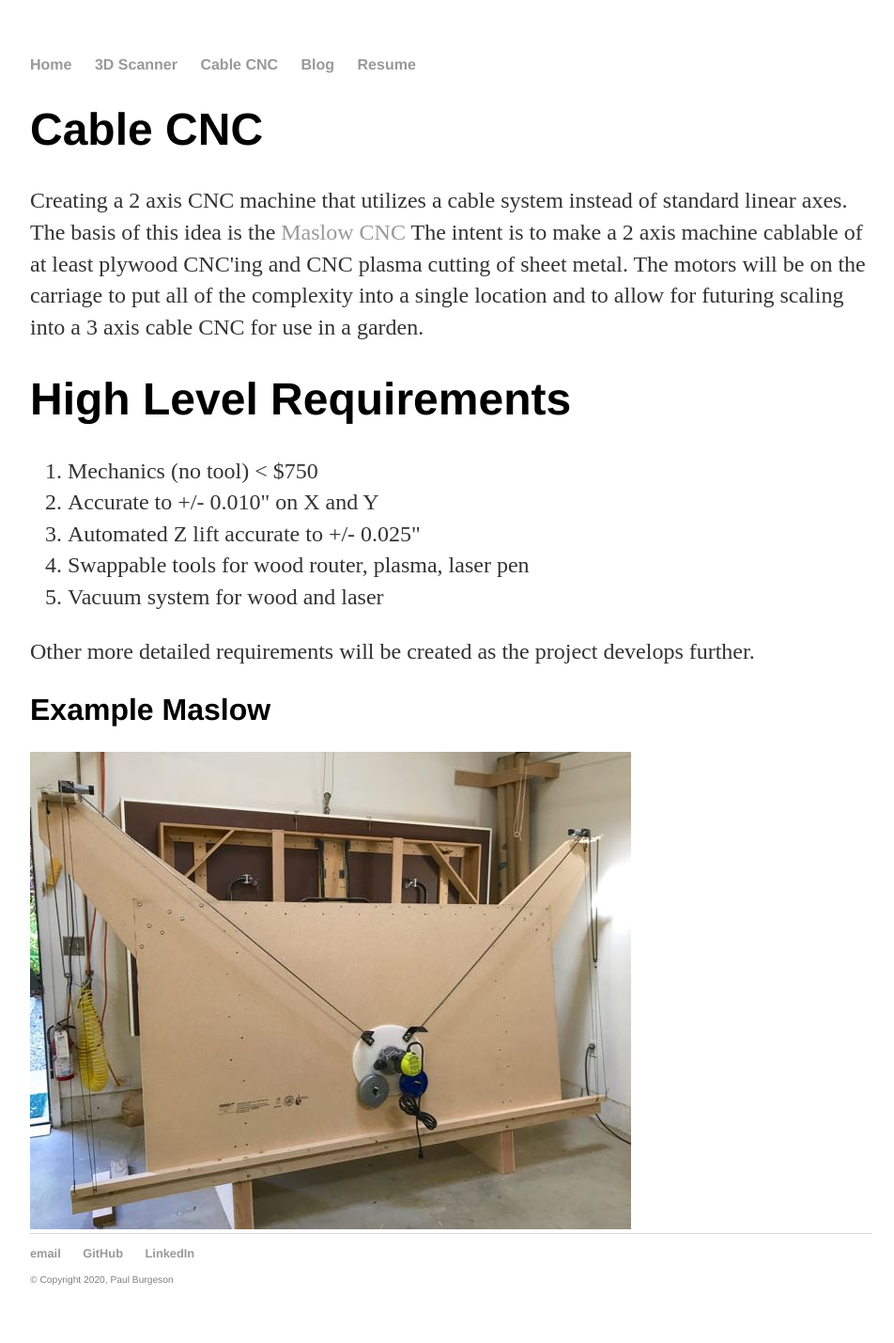
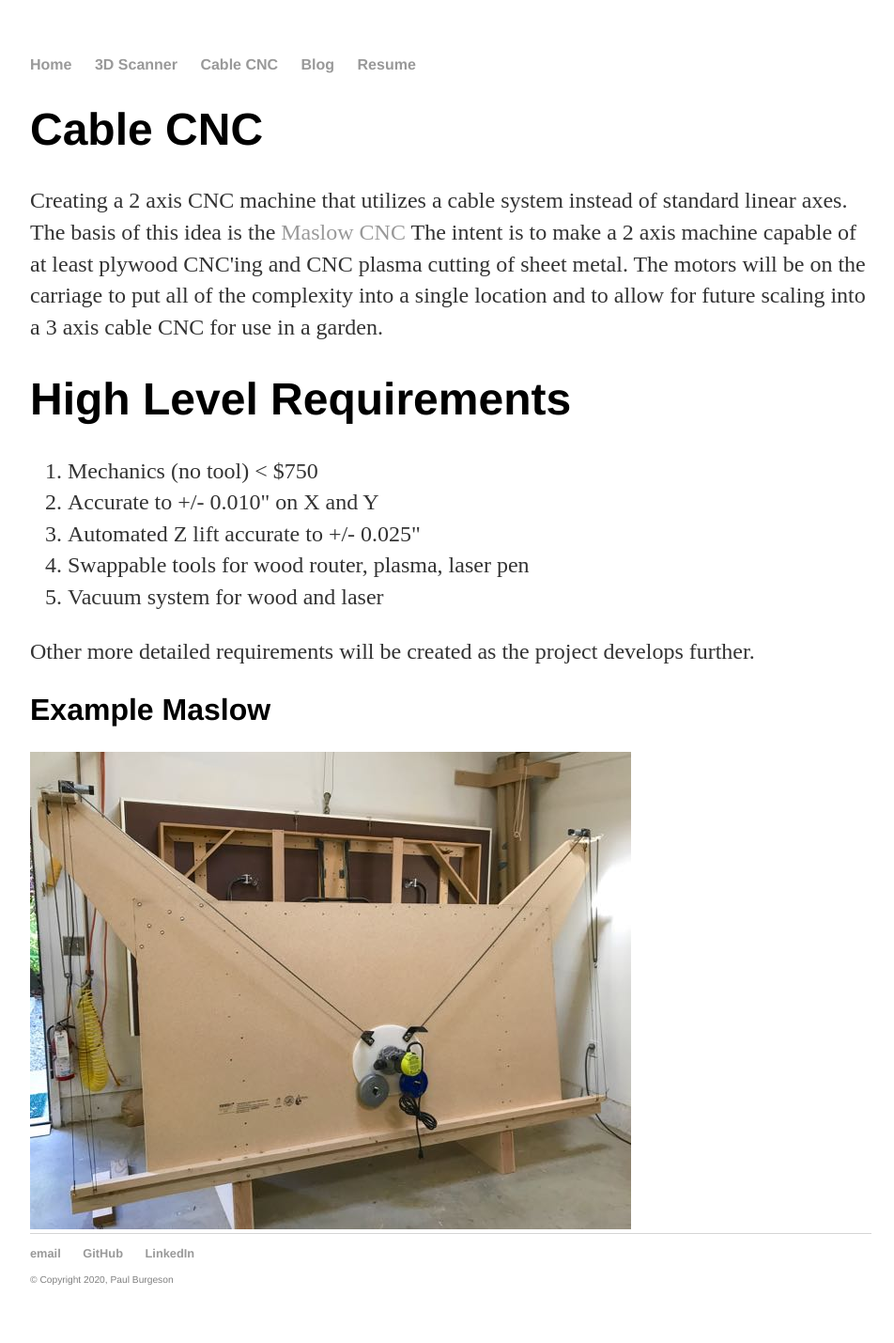
Before and after one commit to pburgeson/pburgeson.github.io, a Jekyll site: the page built from cablecnc/index.html, in a window 1280 px wide. Shown: the whole page at 94% size, without its empty margins (160-1112 px from the left). Built offline with Jekyll 4.4.1, drawn with Linux system fonts in a browser that asks for light colours.

Commit message:
Fixing typos

```diff
--- a/cablecnc/index.html
+++ b/cablecnc/index.html
@@ -4,7 +4,7 @@ title: Cable CNC
 ---
 
 <h1>Cable CNC</h1>
-<p>Creating a 2 axis CNC machine that utilizes a cable system instead of standard linear axes.  The basis of this idea is the <a href="https://www.maslowcnc.com/">Maslow CNC</a>  The intent is to make a 2 axis machine cablable of at least plywood CNC'ing and CNC plasma cutting of sheet metal.  The motors will be on the carriage to put all of the complexity into a single location and to allow for futuring scaling into a 3 axis cable CNC for use in a garden.</p>
+<p>Creating a 2 axis CNC machine that utilizes a cable system instead of standard linear axes.  The basis of this idea is the <a href="https://www.maslowcnc.com/">Maslow CNC</a>  The intent is to make a 2 axis machine capable of at least plywood CNC'ing and CNC plasma cutting of sheet metal.  The motors will be on the carriage to put all of the complexity into a single location and to allow for future scaling into a 3 axis cable CNC for use in a garden.</p>
 
 <h1>High Level Requirements</h1>
 <p>
```
